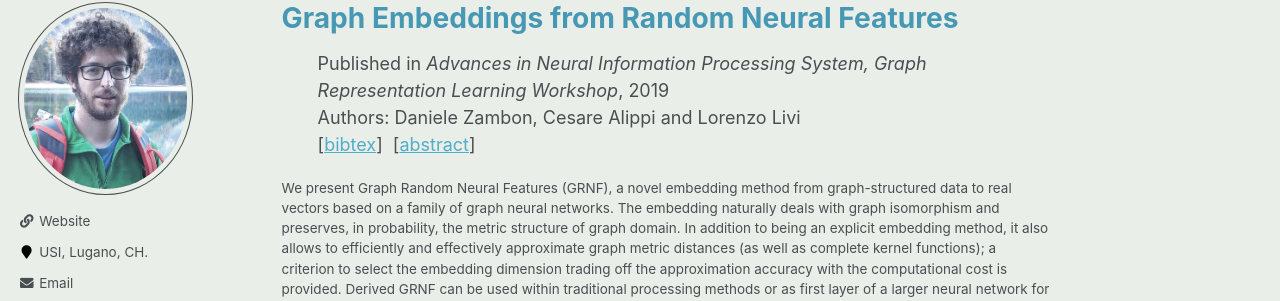
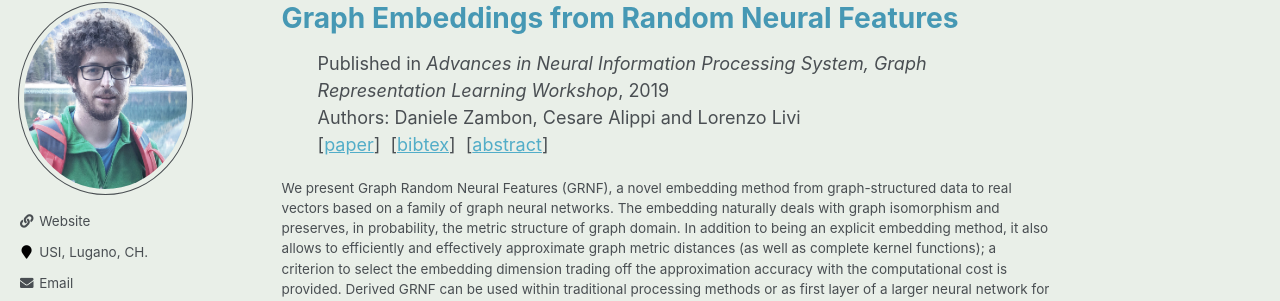
Before and after one commit to dzambon/dzambon.github.io, a Jekyll site: the page built from _publications/2019-12-13-zambon2019graph.md, in a window 1280 px wide. Shown: the part 124-425 px from the top of the page. Built offline with Jekyll 4.4.1, drawn with Linux system fonts in a browser that asks for light colours; some web fonts are replaced.

Commit message:
added neurips workshop paper pdf

```diff
--- a/_includes/squared_list.html
+++ b/_includes/squared_list.html
@@ -15,6 +15,9 @@
 
   {% if post.doi %}
     [<a href="https://doi.org/{{ post.doi }}" target="_blank">DOI: {{ post.doi }}</a>]&nbsp;
+  {% endif %}
+  {% if post.paper %}
+    [<a href="{{ base_path }}{{ post.paper }}" target="_blank">paper</a>]&nbsp;
   {% endif %}
   {% if post.code %}
     [<a href="{{ base_path }}/code/{{ post.label }}">source code</a>]&nbsp;
--- a/create_new_publication.py
+++ b/create_new_publication.py
@@ -19,7 +19,7 @@ print("type: {}".format(typ))
 print("title: ")
 print("authors: ")
 print("venue: ")
-print("link: ")
+print("paper: ")
 print("preprint: ")
 print("bibtex: ")
 print("code: ")
```
Also changed, not shown: _publications/2019-12-13-zambon2019graph.md (+1 -2 lines), 1 other file.
